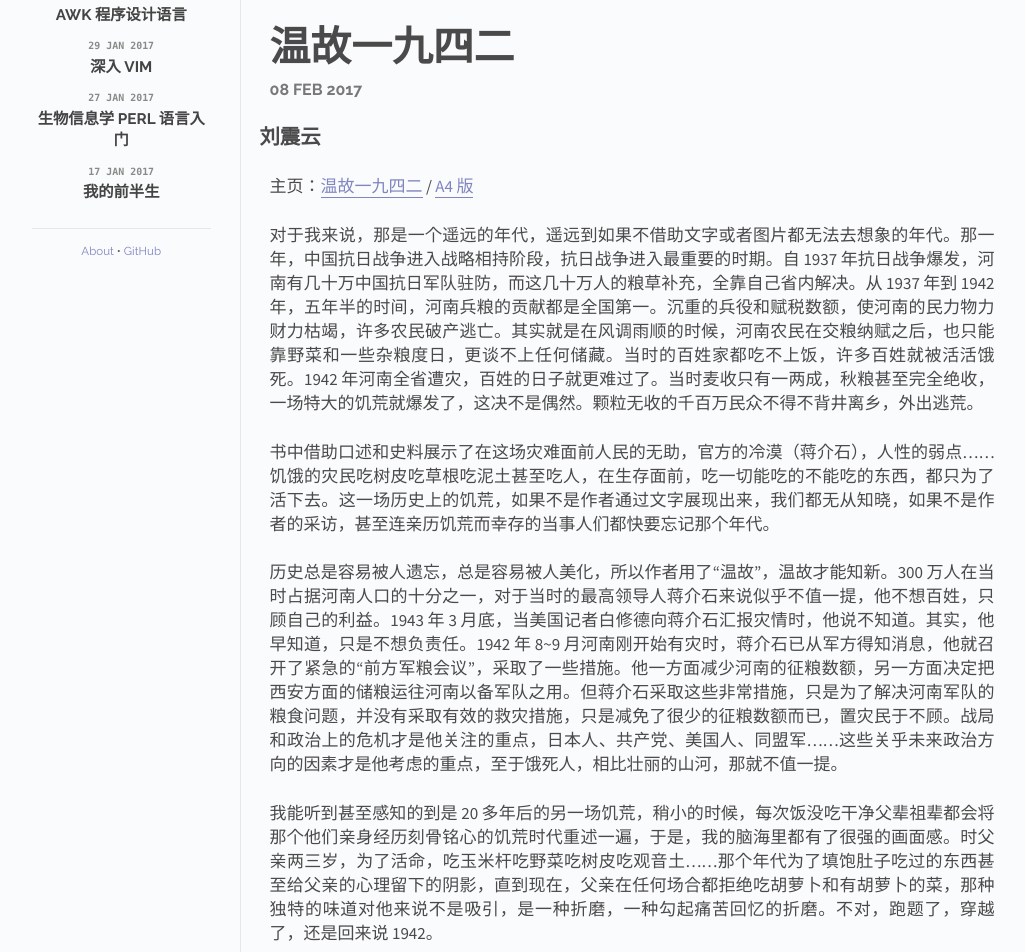
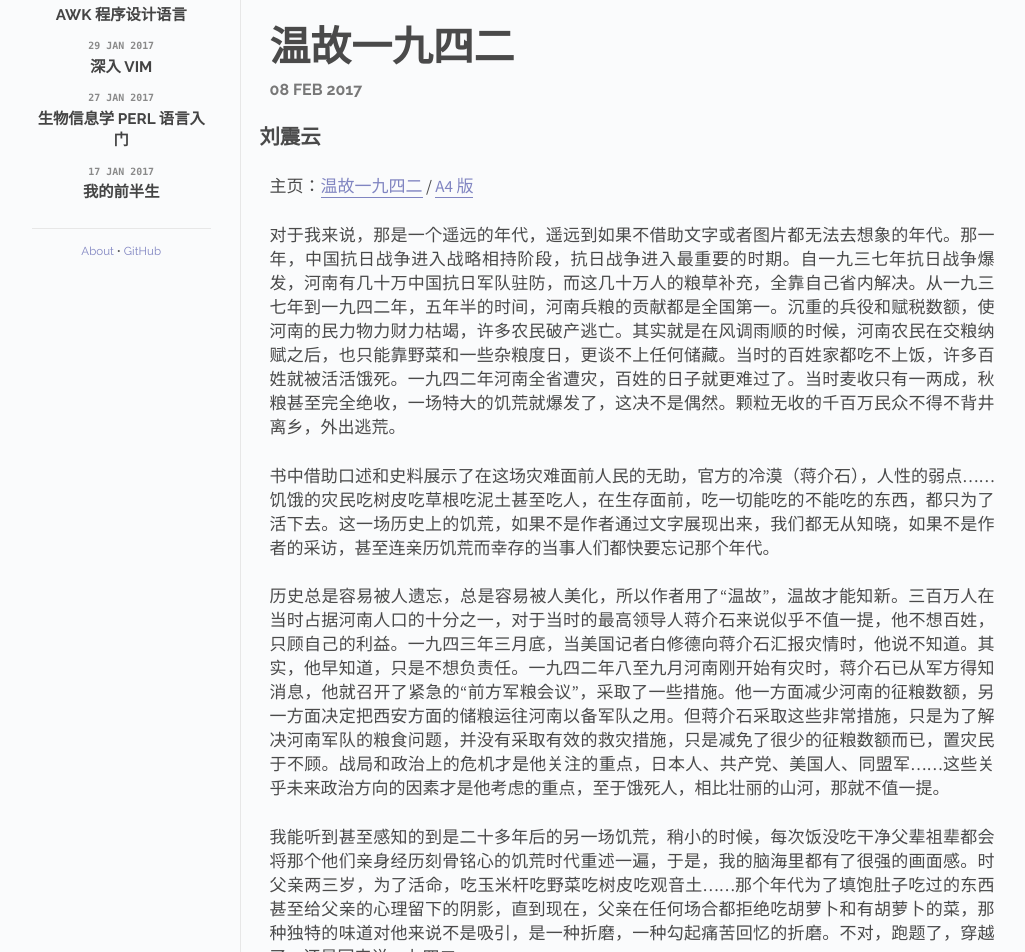
Before and after one commit to M-Mono/m-mono.github.io, a Jekyll site: the page built from _posts/2017-02-08-1942.md, in a window 1280 px wide. Shown: the part 434-1386 px from the top of the page, without its empty margins (118-1143 px from the left). Built offline with Jekyll 4.4.1, drawn with Linux system fonts in a browser that asks for light colours; Markdown is read by kramdown in place of the engine named in the settings; some of the changed text lies outside the part shown.

Commit message:
升级 1942 说明文件。

```diff
--- a/_posts/2017-02-08-1942.md
+++ b/_posts/2017-02-08-1942.md
@@ -10,19 +10,19 @@ categories: posts
 主页：[温故一九四二](https://github.com/M-Mono/1942) / [A4 版](https://github.com/M-Mono/1942/raw/master/温故一九四二%20·%20刘震云%20(A4).pdf)
 
 
-对于我来说，那是一个遥远的年代，遥远到如果不借助文字或者图片都无法去想象的年代。那一年，中国抗日战争进入战略相持阶段，抗日战争进入最重要的时期。自 1937 年抗日战争爆发，河南有几十万中国抗日军队驻防，而这几十万人的粮草补充，全靠自己省内解决。从 1937 年到 1942 年，五年半的时间，河南兵粮的贡献都是全国第一。沉重的兵役和赋税数额，使河南的民力物力财力枯竭，许多农民破产逃亡。其实就是在风调雨顺的时候，河南农民在交粮纳赋之后，也只能靠野菜和一些杂粮度日，更谈不上任何储藏。当时的百姓家都吃不上饭，许多百姓就被活活饿死。1942 年河南全省遭灾，百姓的日子就更难过了。当时麦收只有一两成，秋粮甚至完全绝收，一场特大的饥荒就爆发了，这决不是偶然。颗粒无收的千百万民众不得不背井离乡，外出逃荒。
+对于我来说，那是一个遥远的年代，遥远到如果不借助文字或者图片都无法去想象的年代。那一年，中国抗日战争进入战略相持阶段，抗日战争进入最重要的时期。自一九三七年抗日战争爆发，河南有几十万中国抗日军队驻防，而这几十万人的粮草补充，全靠自己省内解决。从一九三七年到一九四二年，五年半的时间，河南兵粮的贡献都是全国第一。沉重的兵役和赋税数额，使河南的民力物力财力枯竭，许多农民破产逃亡。其实就是在风调雨顺的时候，河南农民在交粮纳赋之后，也只能靠野菜和一些杂粮度日，更谈不上任何储藏。当时的百姓家都吃不上饭，许多百姓就被活活饿死。一九四二年河南全省遭灾，百姓的日子就更难过了。当时麦收只有一两成，秋粮甚至完全绝收，一场特大的饥荒就爆发了，这决不是偶然。颗粒无收的千百万民众不得不背井离乡，外出逃荒。
 
 书中借助口述和史料展示了在这场灾难面前人民的无助，官方的冷漠（蒋介石），人性的弱点……饥饿的灾民吃树皮吃草根吃泥土甚至吃人，在生存面前，吃一切能吃的不能吃的东西，都只为了活下去。这一场历史上的饥荒，如果不是作者通过文字展现出来，我们都无从知晓，如果不是作者的采访，甚至连亲历饥荒而幸存的当事人们都快要忘记那个年代。
 
-历史总是容易被人遗忘，总是容易被人美化，所以作者用了“温故”，温故才能知新。300 万人在当时占据河南人口的十分之一，对于当时的最高领导人蒋介石来说似乎不值一提，他不想百姓，只顾自己的利益。1943 年 3 月底，当美国记者白修德向蒋介石汇报灾情时，他说不知道。其实，他早知道，只是不想负责任。1942 年 8~9 月河南刚开始有灾时，蒋介石已从军方得知消息，他就召开了紧急的“前方军粮会议”，采取了一些措施。他一方面减少河南的征粮数额，另一方面决定把西安方面的储粮运往河南以备军队之用。但蒋介石采取这些非常措施，只是为了解决河南军队的粮食问题，并没有采取有效的救灾措施，只是减免了很少的征粮数额而已，置灾民于不顾。战局和政治上的危机才是他关注的重点，日本人、共产党、美国人、同盟军……这些关乎未来政治方向的因素才是他考虑的重点，至于饿死人，相比壮丽的山河，那就不值一提。
+历史总是容易被人遗忘，总是容易被人美化，所以作者用了“温故”，温故才能知新。三百万人在当时占据河南人口的十分之一，对于当时的最高领导人蒋介石来说似乎不值一提，他不想百姓，只顾自己的利益。一九四三年三月底，当美国记者白修德向蒋介石汇报灾情时，他说不知道。其实，他早知道，只是不想负责任。一九四二年八至九月河南刚开始有灾时，蒋介石已从军方得知消息，他就召开了紧急的“前方军粮会议”，采取了一些措施。他一方面减少河南的征粮数额，另一方面决定把西安方面的储粮运往河南以备军队之用。但蒋介石采取这些非常措施，只是为了解决河南军队的粮食问题，并没有采取有效的救灾措施，只是减免了很少的征粮数额而已，置灾民于不顾。战局和政治上的危机才是他关注的重点，日本人、共产党、美国人、同盟军……这些关乎未来政治方向的因素才是他考虑的重点，至于饿死人，相比壮丽的山河，那就不值一提。
 
-我能听到甚至感知的到是 20 多年后的另一场饥荒，稍小的时候，每次饭没吃干净父辈祖辈都会将那个他们亲身经历刻骨铭心的饥荒时代重述一遍，于是，我的脑海里都有了很强的画面感。时父亲两三岁，为了活命，吃玉米杆吃野菜吃树皮吃观音土……那个年代为了填饱肚子吃过的东西甚至给父亲的心理留下的阴影，直到现在，父亲在任何场合都拒绝吃胡萝卜和有胡萝卜的菜，那种独特的味道对他来说不是吸引，是一种折磨，一种勾起痛苦回忆的折磨。不对，跑题了，穿越了，还是回来说 1942。
+我能听到甚至感知的到是二十多年后的另一场饥荒，稍小的时候，每次饭没吃干净父辈祖辈都会将那个他们亲身经历刻骨铭心的饥荒时代重述一遍，于是，我的脑海里都有了很强的画面感。时父亲两三岁，为了活命，吃玉米杆吃野菜吃树皮吃观音土……那个年代为了填饱肚子吃过的东西甚至给父亲的心理留下的阴影，直到现在，父亲在任何场合都拒绝吃胡萝卜和有胡萝卜的菜，那种独特的味道对他来说不是吸引，是一种折磨，一种勾起痛苦回忆的折磨。不对，跑题了，穿越了，还是回来说一九四二。
 
 书中除了大量震撼甚至催人泪下的文字以外，还有那个年代得于保留下来弥足珍贵的图片，透过图片，那一张张鲜活却没有神气的脸庞直达心底，空洞的眼神里满是恐惧和无助。应该感谢将这段历史记录下来的美国记者白修德、《大公报》、刘震云，有了他们，有了文字，才知道，历史或许还有你我不知道未了解难于想象的另一面。
 
 在书中，刘震云有这样两段掷地有声的话：“日本人为什么用六万军队，就可以一举歼灭三十万中国军队？在于他们发放军粮，依靠了民众。民众是广大而存在的。一九四三年至一九四四年春，我们就是帮助了日本侵略者。汉奸乎？人民乎？白修德在战役之前采访一位中国军官，指责他们横征暴敛时，这位军官说：‘老百姓死了，土地还是中国人的；可是当兵的饿死了，日本人就会接管这个国家。’这话我想对委员长的心思。当这问题摆在我们这些行将饿死的灾民面前时，问题就变成：是宁肯饿死当中国鬼呢？还是不饿死当亡国奴呢？我们选择了后者”另一段：“为了生存，有奶就是娘，吃了日本人的皇粮，是卖国，是汉奸，这个国有什么不可以买的呢？有什么可以留恋的呢？你们（指蒋介石）为了同日军作战，为了同共产党作战，为了同盟国，为了东南亚战争，为了史迪威，对我们横征暴敛，我们回过头就支持日军，支持侵略者侵略我们。所以，当时我的乡亲们，我的亲戚朋友。为日军带路的，给日军支前的，抬担架的，甚至加入队伍、帮助日军去解除中国军队武装的，不计其数。五十年后，就是追查汉奸，汉奸那么多，遍地都是，我们都是汉奸的后代，你如何追查呢？”这段话引起了极大的争议，站在同胞或者站在河南人的角度，这样的观点显然是无法接受的。我却认为，刘震云书中所要展示的是，当人在面对生死抉择的时候，更多的人会选择生存，作者只不过陈述了这个事实而已。
 
-我们今天看历史，总是由各种碎片化的信息构成的，没有一个人能够完整的还原历史的原貌，因此，你所站立的角度就变得很关键，你的角度决定了你所看到的历史。关于河南人帮日本人这一点，刘震云想要说的是，在大义和生存面前，绝大部分人会选择生存，这是人性。引用网友押沙龙的观点：“我们的祖先在蒙古征服后作为下等人苟活了下来；在满清入关后留起辫子苟活了下来；抗战时很多河南人靠日本人运来的粮食苟活了下来。刘震云的《温故1942》说了这个隐晦的事实，很多人肯定不舒服，但可谁说作家的职责就是让读者舒服呢？”
+我们今天看历史，总是由各种碎片化的信息构成的，没有一个人能够完整的还原历史的原貌，因此，你所站立的角度就变得很关键，你的角度决定了你所看到的历史。关于河南人帮日本人这一点，刘震云想要说的是，在大义和生存面前，绝大部分人会选择生存，这是人性。引用网友押沙龙的观点：“我们的祖先在蒙古征服后作为下等人苟活了下来；在满清入关后留起辫子苟活了下来；抗战时很多河南人靠日本人运来的粮食苟活了下来。刘震云的《温故一九四二》说了这个隐晦的事实，很多人肯定不舒服，但可谁说作家的职责就是让读者舒服呢？”
 
 
 
```
